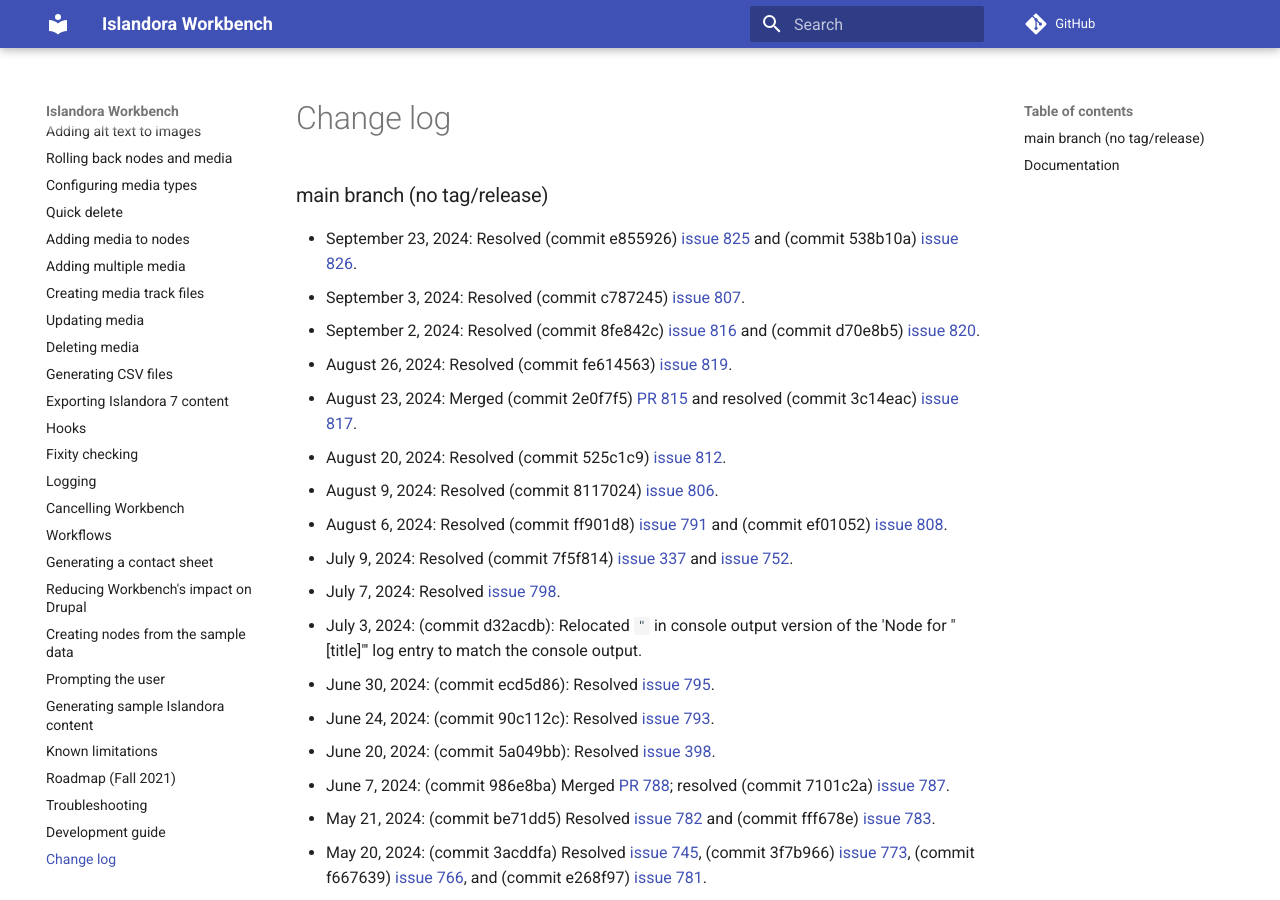
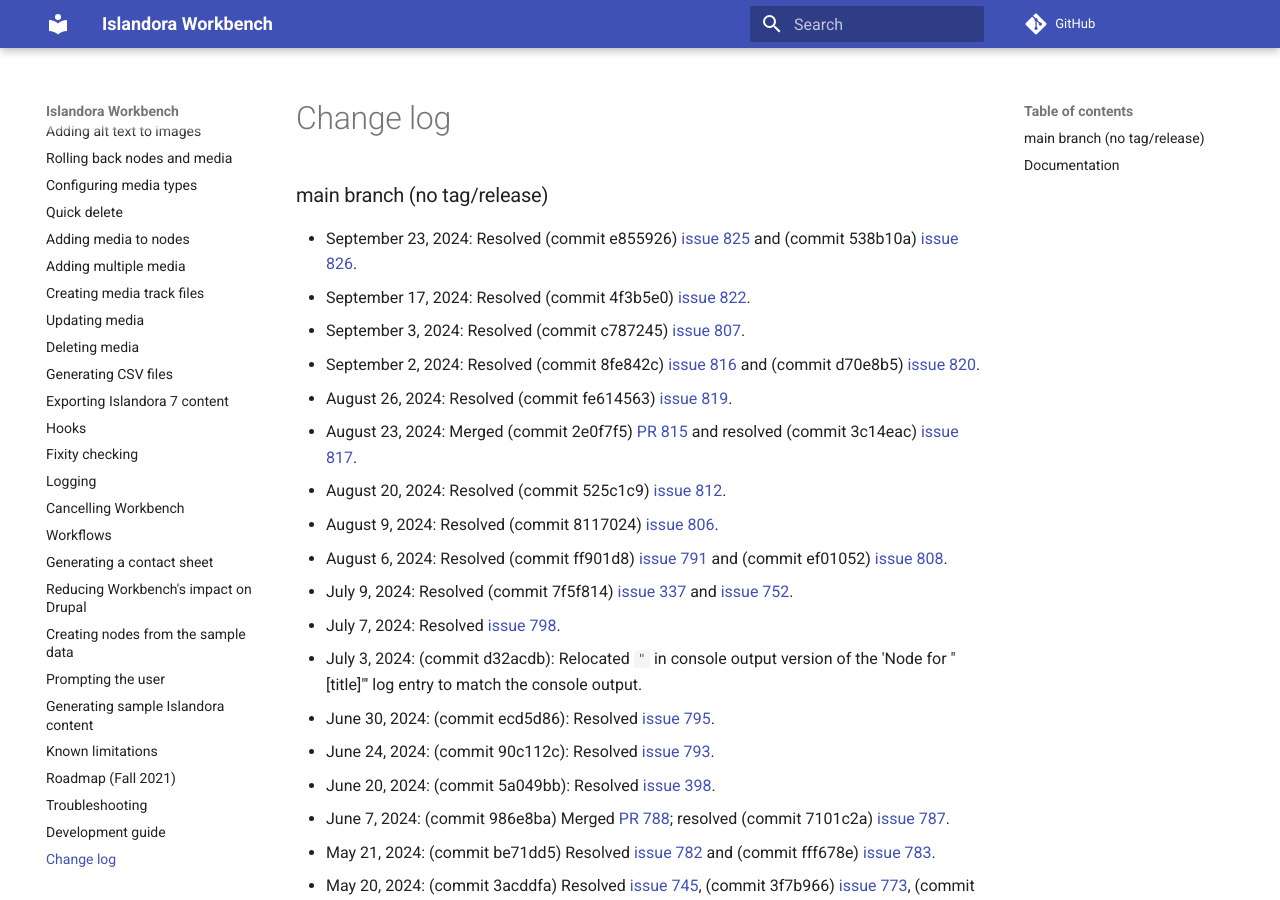
Before and after one commit to mjordan/islandora_workbench_docs, an MkDocs documentation site: the page built from docs/changelog.md, in a window 1280 px wide and 900 px high. Built offline with MkDocs 1.6.1 and Material for MkDocs 9.7.7, drawn with Linux system fonts in a browser that asks for light colours; comment, search, counter and statistics services are not loaded.

Commit message:
Updated changelog.

```diff
--- a/docs/changelog.md
+++ b/docs/changelog.md
@@ -1,6 +1,7 @@
 ### main branch (no tag/release)
 
 * September 23, 2024: Resolved (commit e855926) [issue 825](https://github.com/mjordan/islandora_workbench/issues/825) and (commit 538b10a) [issue 826](https://github.com/mjordan/islandora_workbench/issues/826).
+* September 17, 2024: Resolved (commit 4f3b5e0) [issue 822](https://github.com/mjordan/islandora_workbench/issues/822).
 * September 3, 2024: Resolved (commit c787245) [issue 807](https://github.com/mjordan/islandora_workbench/issues/807).
 * September 2, 2024: Resolved (commit 8fe842c) [issue 816](https://github.com/mjordan/islandora_workbench/issues/816) and (commit d70e8b5) [issue 820](https://github.com/mjordan/islandora_workbench/issues/820).
 * August 26, 2024: Resolved (commit fe614563) [issue 819](https://github.com/mjordan/islandora_workbench/issues/819).
```
